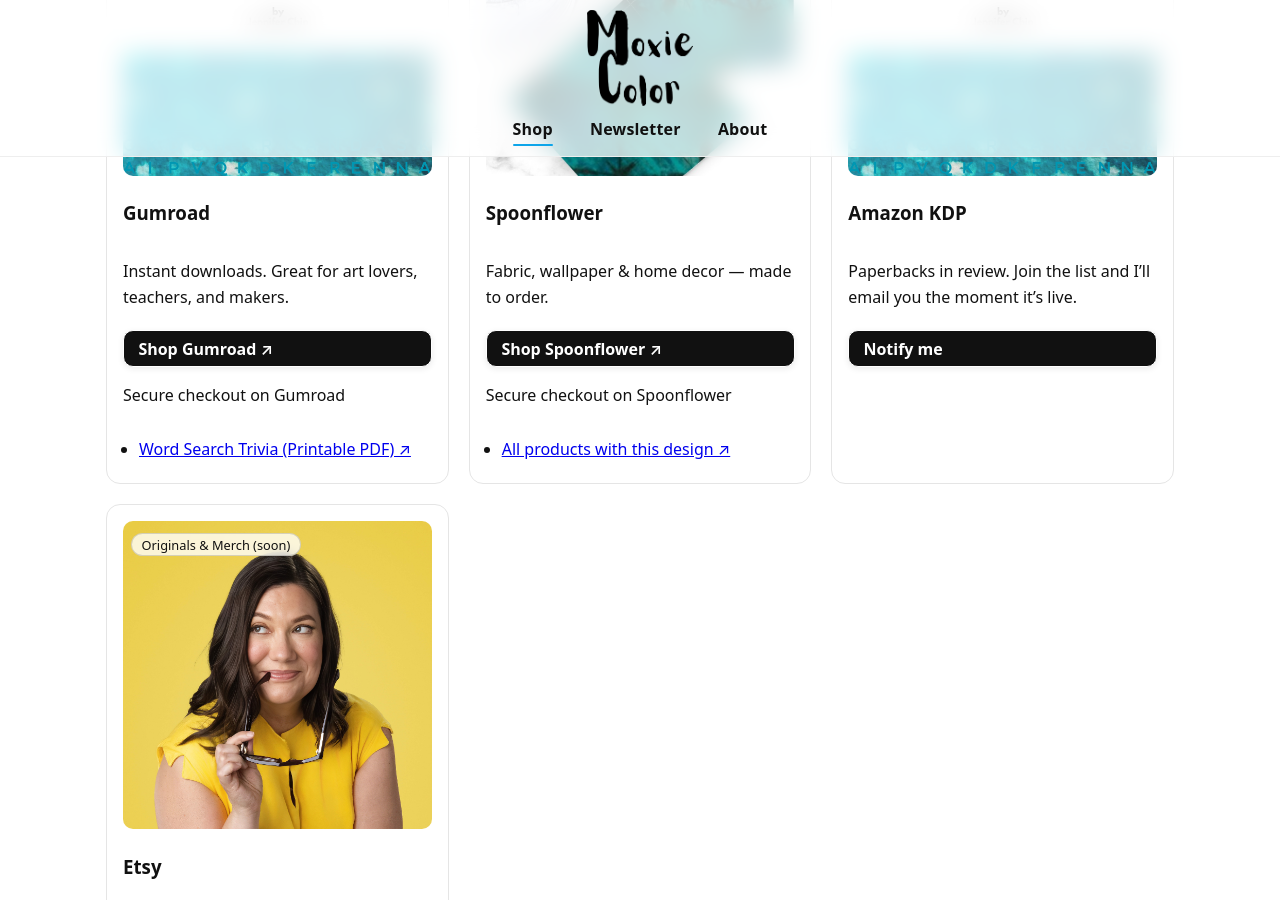
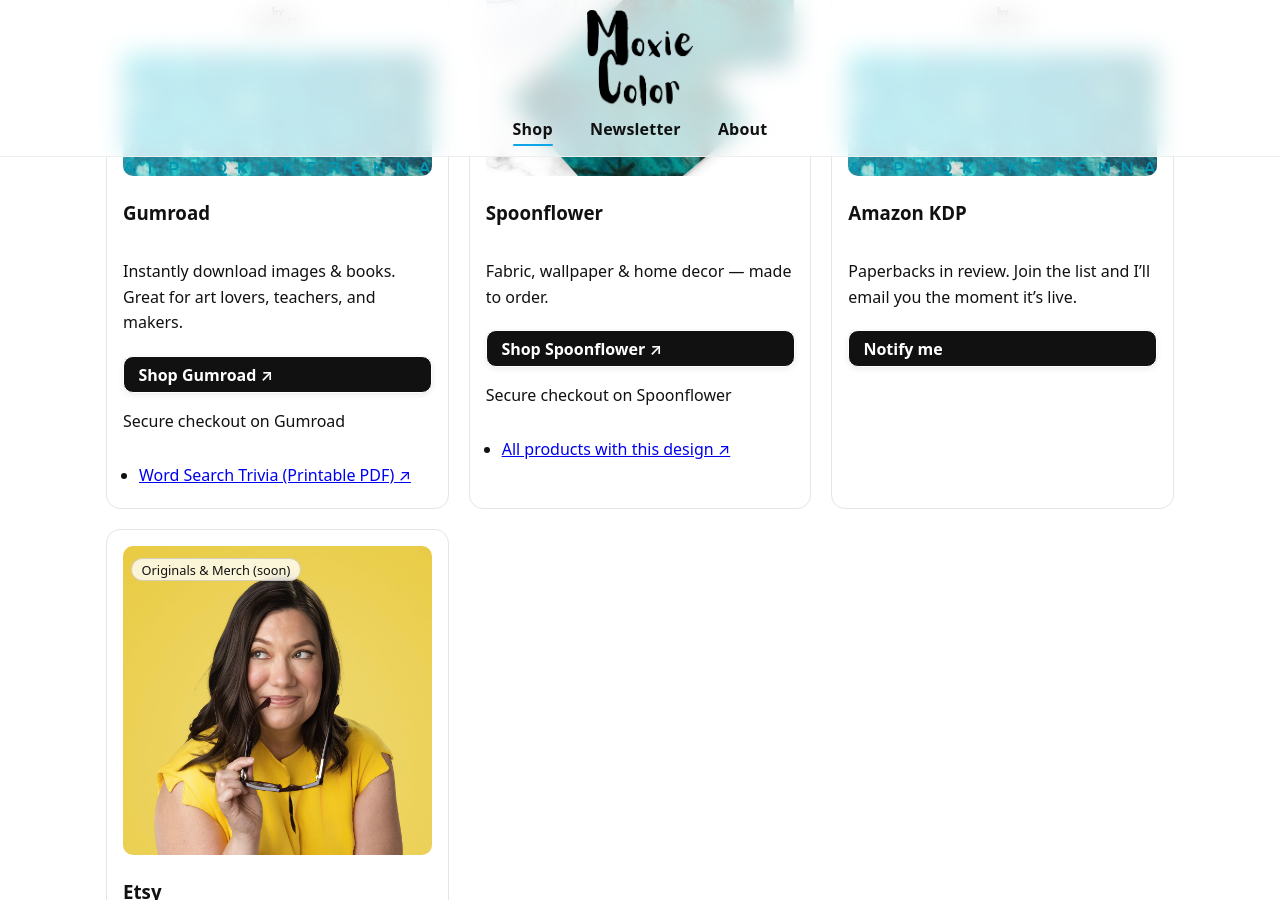
Before and after one commit to MoxieColor/moxiecolor, a Jekyll site: the page built from pages/shop.md, in a window 1280 px wide and 900 px high, scrolled down 365 px. Built offline with Jekyll 4.4.1, drawn with Linux system fonts in a browser that asks for light colours.

Commit message:
Update storefronts.yml

```diff
--- a/_data/storefronts.yml
+++ b/_data/storefronts.yml
@@ -1,6 +1,6 @@
 - name: Gumroad
   badge: Digital Downloads
-  blurb: "Instant downloads. Great for art lovers, teachers, and makers."
+  blurb: "Instantly download images & books. Great for art lovers, teachers, and makers."
   trust: "Secure checkout on Gumroad"
   url: "https://moxiecolor.gumroad.com"
   image: "/assets/images/stores/Word Search Trivia Square.png"
```
